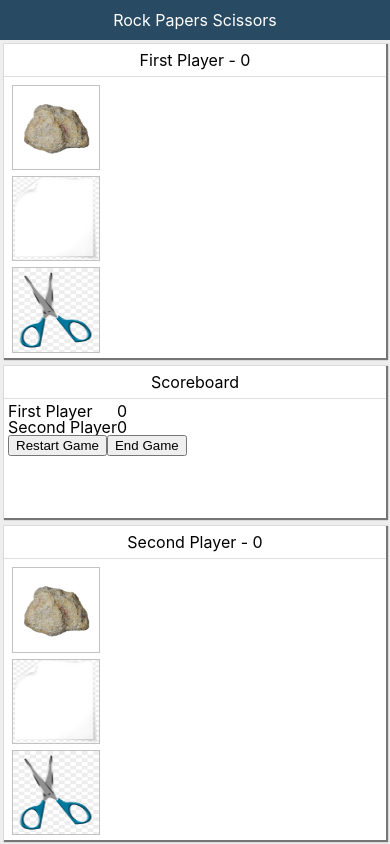
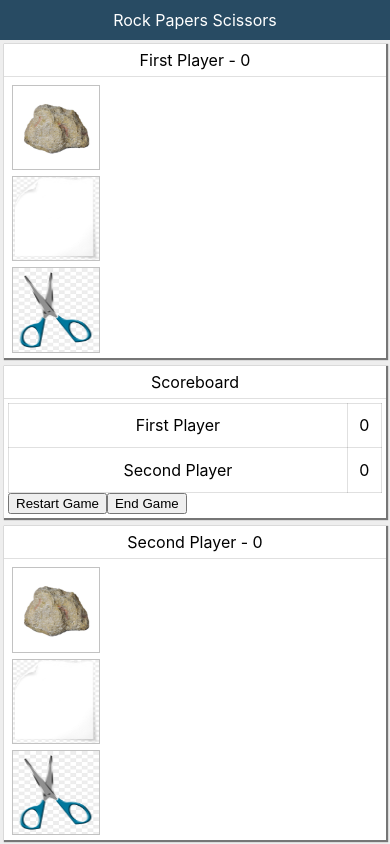
Before and after one commit to mridulmeh/type-matchup-maker, a React (Create React App) app: page / in a window 390 px wide. Built offline with nearby package versions, Linux system fonts and the light colour scheme.

Commit message:
Improved UI for table

```diff
--- a/src/components/score-board/score-board.css
+++ b/src/components/score-board/score-board.css
@@ -2,6 +2,9 @@
   .scoreBoardContainer {
     width: 33.33%;
     height: 50%;
+  }
+  .scoreBoardTable {
+    height: 80%;
   }
 }
 
@@ -10,18 +13,31 @@
     width: 20%;
     height: 100%;
   }
+  .scoreBoardTable {
+    height: 60%;
+  }
 }
-
 
 @media only screen and (max-width: 600px) {
   .scoreBoardContainer {
     width: 100%;
     height: 20%;
   }
+  .scoreBoardTable {
+    height: 80%;
+  }
 }
 
-
 .scoreBoardContainer {
-
   float: left;
 }
+
+.scoreBoardTable {
+  width: 100%;
+}
+
+.scoreBoardTable td {
+  border: 1px solid rgba(0, 0, 0, 0.12);
+  vertical-align: middle;
+  text-align: center;
+}
--- a/src/components/score-board/score-board.tsx
+++ b/src/components/score-board/score-board.tsx
@@ -1,6 +1,7 @@
 import React from "react";
 import { Card, CardContent, CardHeader } from "../common/card";
 import "./score-board.css";
+import "../common.css";
 
 
 
@@ -11,13 +12,13 @@ type ScoreBoardProps = {
 
 export const ScoreTable: React.FC<ScoreBoardProps> = ({ players, score }) => {
   return (
-    <table>
+    <table className="scoreBoardTable">
       <tbody>
         {players.map((player, i) => {
           return (
             <tr>
               {[player, score[i]].map((value) => {
-                return <td>{value}</td>;
+                return <td className="">{value}</td>;
               })}
             </tr>
           );
```
Also changed, not shown: 1 other file (tests, documents, lock files or other folders).
